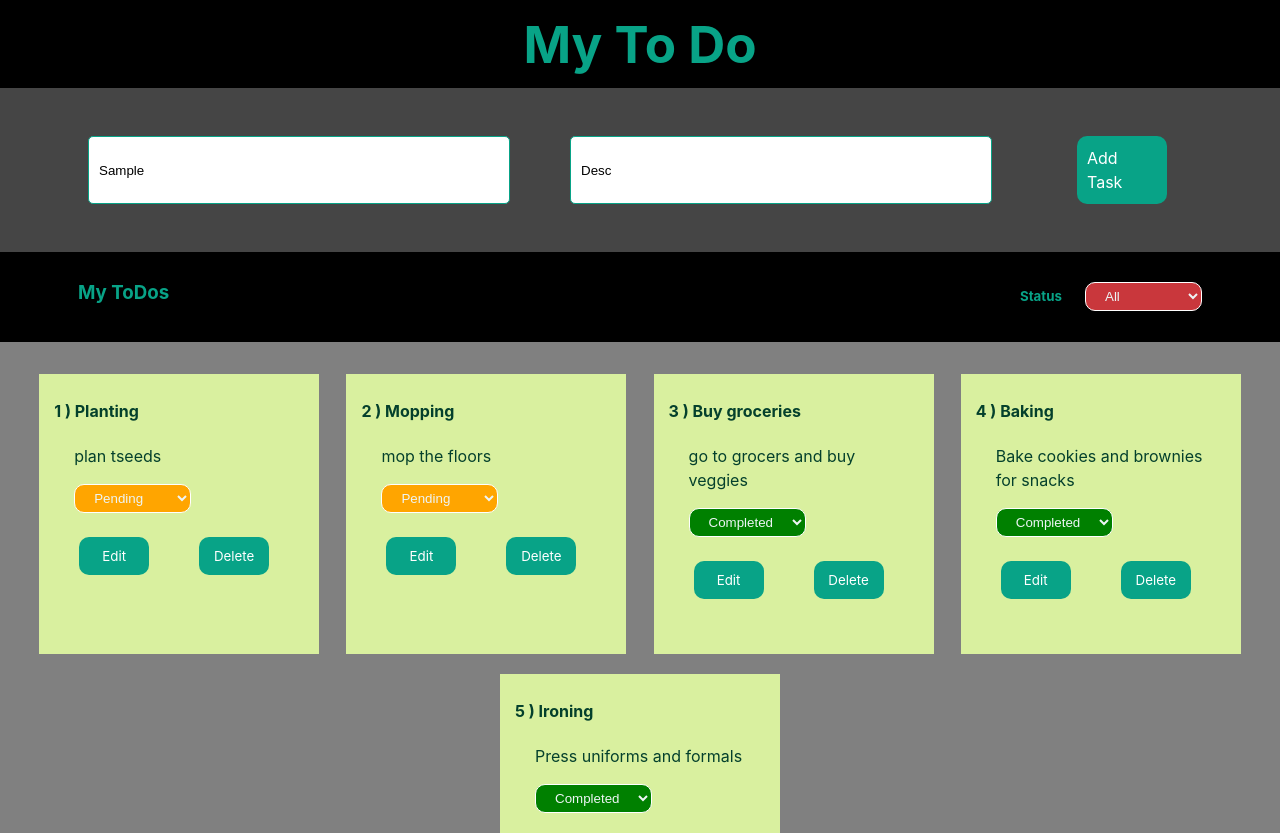
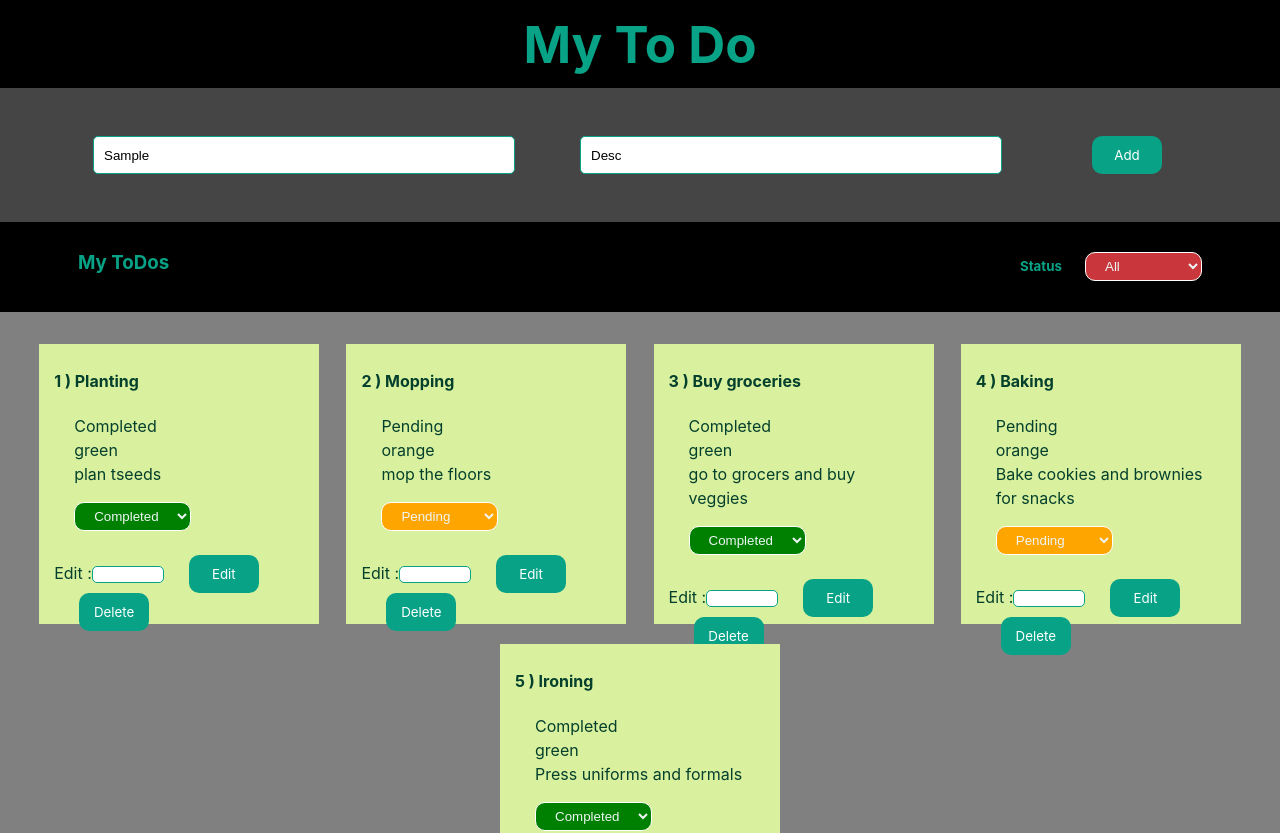
Before and after one commit to DeepikaaAPA/ToDoApp, a React (Vite) app: page / in a window 1280 px wide. Shown: the top 833 px of the page. Built offline with nearby package versions, Linux system fonts and the light colour scheme.

Commit message:
fix: status color change thro useeffect fix:button for add task, removing form

```diff
--- a/src/App.jsx
+++ b/src/App.jsx
@@ -4,7 +4,7 @@ import { Form } from "./Components/Form";
 import { Tasks } from "./Components/Tasks";
 import { useState } from "react";
 let INITIALTASKLIST = [
-  { name: "Planting", desc: "plan tseeds ", status: "Pending" },
+  { name: "Planting", desc: "plan tseeds ", status: "Completed" },
   { name: "Mopping", desc: "mop the floors ", status: "Pending" },
   {
     name: "Buy groceries",
@@ -14,7 +14,7 @@ let INITIALTASKLIST = [
   {
     name: "Baking",
     desc: "Bake cookies and brownies for snacks ",
-    status: "Completed",
+    status: "Pending",
   },
   { name: "Ironing", desc: "Press uniforms and formals ", status: "Completed" },
 ];
@@ -25,7 +25,7 @@ function App() {
   return (
     <>
       <Header />
-      <Form  tasksList={tasksList} setTasksList={setTasksList} />
+      <Form tasksList={tasksList} setTasksList={setTasksList} />
       <Tasks tasksList={tasksList} setTasksList={setTasksList}></Tasks>
     </>
   );
--- a/src/Components/Form.jsx
+++ b/src/Components/Form.jsx
@@ -6,9 +6,9 @@ export function Form({ tasksList, setTasksList }) {
   const [status, setStatus] = useState("Pending");
   const [newTask, setNewTask] = useState({ name, desc, status });
   console.log("inside form", name, desc, status);
+
   return (
-    <div>
-      <form id="task-form">
+    <div id="task-form">
       <input
         type="text"
         onChange={(event) => {
@@ -28,24 +28,14 @@ export function Form({ tasksList, setTasksList }) {
         value={desc}
       ></input>
 
-        <a
+      <button
         className="btn"
         onClick={() => {
-           setTasksList([...tasksList,{name,desc,status}])
-            // const newRestaurant = {
-            //   restaurant_name: name,
-            //   restaurant_thumb: poster,
-            //   address,
-            //   rating,
-            //   rating_text,
-            //   cost,
-            // };
-            // setRestaurantData([...restaurantData, newRestaurant]);
+          setTasksList([...tasksList, { name, desc, status }]);
         }}
       >
-          Add Task
-        </a>
-      </form>
+        Add
+      </button>
     </div>
   );
 }
--- a/src/Components/TaskCard.jsx
+++ b/src/Components/TaskCard.jsx
@@ -1,9 +1,17 @@
 import { useState } from "react";
+import { useEffect } from "react";
 
 export function TaskCard({ index, task, setTasksList, tasksList }) {
-  const bgcolor = task.status == "Completed" ? "green" : "orange";
-  let [statusBg, setStatusBg] = useState(bgcolor);
-
+  const [editMode, setEditMode] = useState(false);
+  console.log(index, task.status);
+  let color = task.status == "Completed" ? "green" : "orange";
+  const [statusBg, setStatusBg] = useState(color);
+const [        EditBtnText,setEditButtonText]=useState("Edit")
+  // console.log(color, statusBg);
+  useEffect(() => {
+    setStatusBg(color);
+  }, [color]);
+  // console.log(task.status, statusBg);
   return (
     <div className="task-card">
       <h4>
@@ -11,12 +19,27 @@ export function TaskCard({ index, task, setTasksList, tasksList }) {
         {" )  "}
         {task.name}
       </h4>
-      <p>{task.desc}</p>
+      <p>
+        {task.status}
+        <br></br>
+        {statusBg}
+        <br></br>
+        {task.desc}
+      </p>
       <select
         onChange={(event) => {
+          // console.log("changed");
           setStatusBg(event.target.value == "Completed" ? "green" : "orange");
+          setTasksList(
+            tasksList.map((t) => {
+              t.name == task.name && (t.status = event.target.value);
+              return t;
+            })
+          );
         }}
-        style={{ backgroundColor: statusBg }}
+        style={{
+          backgroundColor: statusBg,
+        }}
       >
         {task.status == "Completed" ? (
           <>
@@ -34,15 +57,22 @@ export function TaskCard({ index, task, setTasksList, tasksList }) {
           </>
         )}
       </select>
-
       <br></br>
       <br></br>
-      <button className="btn" onClick={() => {}}>
-        Edit
+      Edit :<input readOnly={!editMode} style={{ width: "50px" }}></input>
+      <button
+        className="btn"
+        onClick={() => {
+          setEditButtonText(editMode?"Edit":"Save")
+          setEditMode(!editMode);
+        }}
+      >
+        {EditBtnText}
       </button>
       <button
         className="btn"
         onClick={() => {
+          // console.log(statusBg);
           setTasksList(tasksList.filter((t) => t.name != task.name));
         }}
       >
```
Lines whose indentation alone changed are shown as unchanged.
